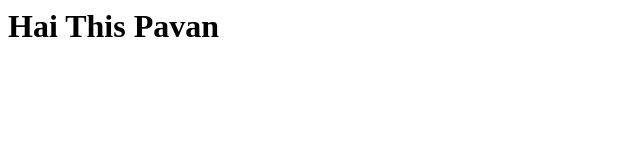
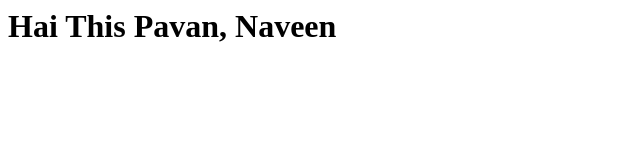
Before and after one commit to pavan5115/skype, a plain HTML site: page index.html in a window 1280 px wide. Shown: the whole page, without its empty margins (0-640 px from the left). Drawn offline with Linux system fonts and the light colour scheme.

Commit message:
Update index.html

```diff
--- a/index.html
+++ b/index.html
@@ -1,3 +1,4 @@
 <html>
-	<h1> Hai This Pavan</h1>
+	<h1> Hai This Pavan, Naveen</h1>
+
 </html>
```
